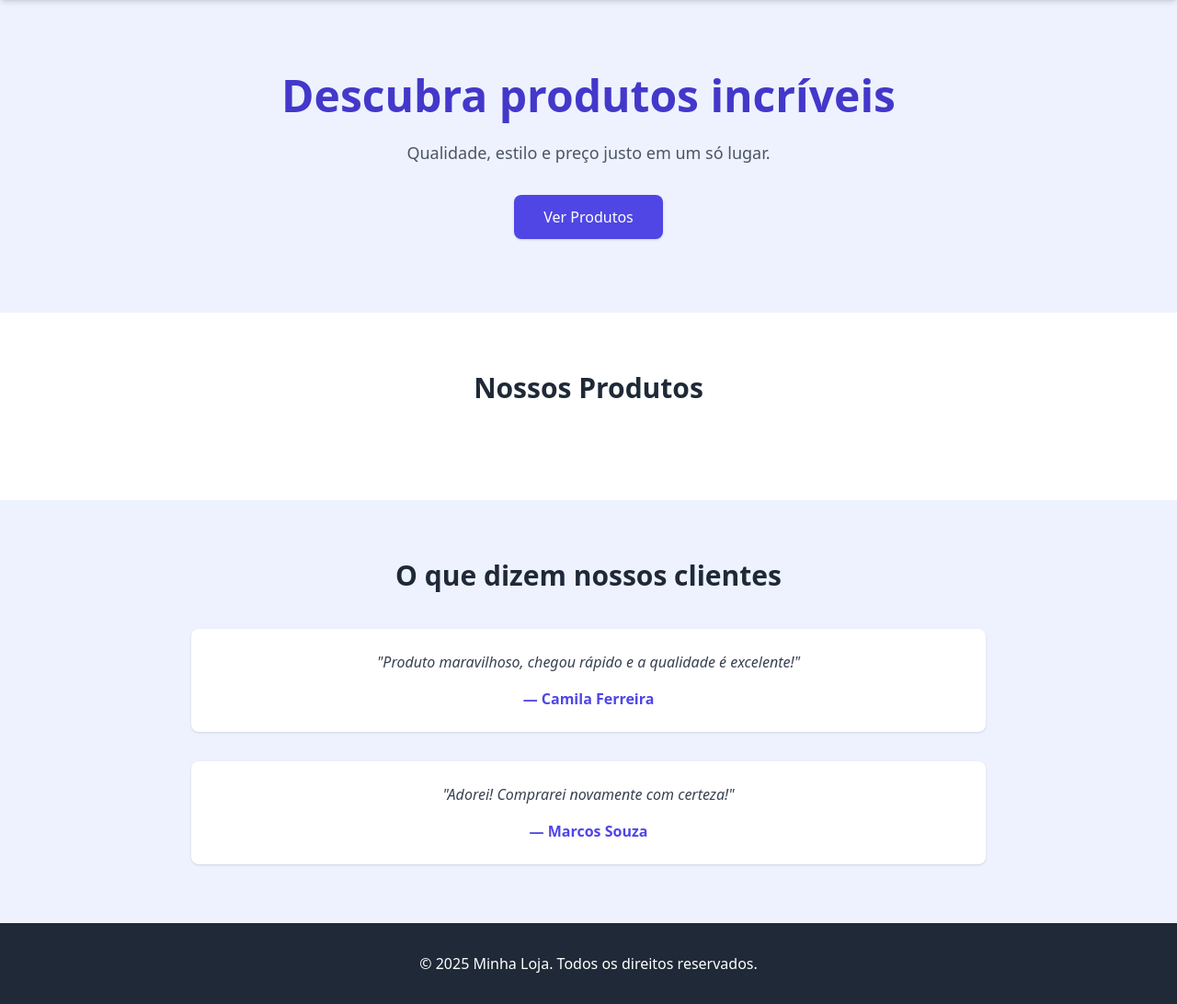
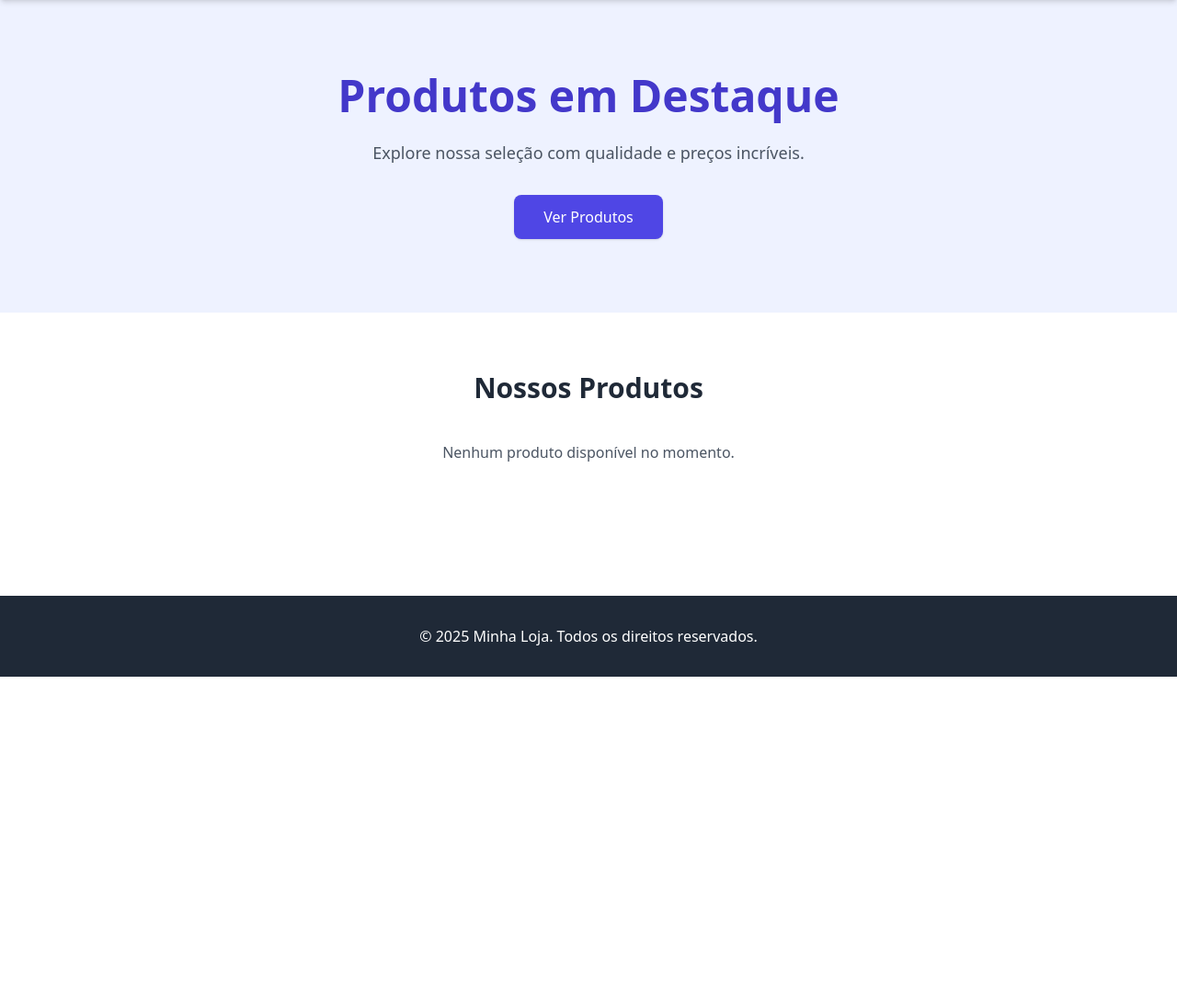
Before and after one commit to williamrx777/Projects, a Django app: page /produto/ in a window 1280 px wide. Shown: the part 64-1156 px from the top of the page at 92% size. After the commit the page ends 800 px from the top, so only its background shows below. Run offline with Django 5.2, Linux system fonts and the light colour scheme; some libraries are stand-ins or nearby versions.

Commit message:
alter:produto

```diff
--- a/core/settings.py
+++ b/core/settings.py
@@ -39,6 +39,7 @@
     'django.contrib.sessions',
     'django.contrib.messages',
     'django.contrib.staticfiles',
+    'django.contrib.humanize',
     'pinterest',
     'ramais',
     'adota',
--- a/produto/templates/produto.html
+++ b/produto/templates/produto.html
@@ -1,4 +1,5 @@
 {% load static %}
+{% load humanize %}
 
 <!DOCTYPE html>
 <html lang="pt-br">
@@ -26,8 +27,8 @@
   <!-- Hero -->
   <section class="bg-indigo-50 py-20">
     <div class="max-w-7xl mx-auto px-4 text-center">
-      <h2 class="text-4xl md:text-5xl font-bold mb-6 text-indigo-700">Descubra produtos incríveis</h2>
-      <p class="text-lg text-gray-600 mb-8">Qualidade, estilo e preço justo em um só lugar.</p>
+      <h2 class="text-4xl md:text-5xl font-bold mb-6 text-indigo-700">Produtos em Destaque</h2>
+      <p class="text-lg text-gray-600 mb-8">Explore nossa seleção com qualidade e preços incríveis.</p>
       <a href="#produtos" class="inline-block bg-indigo-600 text-white px-8 py-3 rounded-lg shadow hover:bg-indigo-700 transition">Ver Produtos</a>
     </div>
   </section>
@@ -39,39 +40,29 @@
 
       <div class="grid grid-cols-1 sm:grid-cols-2 lg:grid-cols-3 gap-8">
         {% for produto in produtos %}
-        <div class="bg-white border rounded-lg overflow-hidden shadow hover:shadow-lg transition duration-300">
-          <img src="{{ produto.imagem }}" alt="{{ produto.nome }}" class="w-full h-56 object-cover">
+        <div class="bg-white border rounded-lg overflow-hidden shadow hover:shadow-lg transition">
+          <img src="{{ produto.imagem.url }}" alt="{{ produto.nome }}" class="w-full h-56 object-cover">
           <div class="p-4">
             <h4 class="text-xl font-semibold mb-2 text-indigo-700">{{ produto.nome }}</h4>
-            <p class="text-gray-600 mb-3">{{ produto.descricao }}</p>
+            <p class="text-gray-600 mb-3 line-clamp-3">{{ produto.descricao|truncatewords:20 }}</p>
             <span class="block text-indigo-600 font-bold text-lg mb-4">R$ {{ produto.preco|floatformat:2 }}</span>
-            <a href="#" class="block text-center bg-indigo-600 text-white px-4 py-2 rounded hover:bg-indigo-700 transition">Comprar</a>
+            {% if produto.estoque > 0 %}
+              <a href="#" class="block text-center bg-indigo-600 text-white px-4 py-2 rounded hover:bg-indigo-700 transition">Comprar</a>
+            {% else %}
+              <span class="block text-center text-red-500 font-semibold">Esgotado</span>
+            {% endif %}
           </div>
         </div>
+        {% empty %}
+          <p class="col-span-3 text-center text-gray-600">Nenhum produto disponível no momento.</p>
         {% endfor %}
       </div>
+
     </div>
   </section>
 
-  <!-- Depoimentos -->
-  <section id="depoimentos" class="bg-indigo-50 py-16">
-    <div class="max-w-4xl mx-auto px-4 text-center">
-      <h3 class="text-3xl font-bold text-gray-800 mb-10">O que dizem nossos clientes</h3>
-      <div class="space-y-8">
-        <div class="bg-white p-6 rounded-lg shadow">
-          <p class="text-gray-700 italic">"Produto maravilhoso, chegou rápido e a qualidade é excelente!"</p>
-          <span class="mt-4 block font-bold text-indigo-600">— Camila Ferreira</span>
-        </div>
-        <div class="bg-white p-6 rounded-lg shadow">
-          <p class="text-gray-700 italic">"Adorei! Comprarei novamente com certeza!"</p>
-          <span class="mt-4 block font-bold text-indigo-600">— Marcos Souza</span>
-        </div>
-      </div>
-    </div>
-  </section>
-
-  <!-- Footer -->
-  <footer class="bg-gray-800 text-white py-8">
+  <!-- Rodapé -->
+  <footer class="bg-gray-800 text-white py-8 mt-20">
     <div class="max-w-7xl mx-auto px-4 text-center">
       <p>&copy; 2025 Minha Loja. Todos os direitos reservados.</p>
     </div>
--- a/produto/views.py
+++ b/produto/views.py
@@ -1,7 +1,7 @@
 from django.shortcuts import render
-from .models import *
+from .models import Produto
 # Create your views here.
 
 def produto(request):
-    produto = Produto.objects.all()
-    return render(request, 'produto.html', {produto: produto})
+    produtos = Produto.objects.all().order_by('-data_cadastro')  # opcional: limitar com [:12]
+    return render(request, 'produto.html', {produtos: produtos})
```
Also changed, not shown: media/produtos/260749.webp (added).
